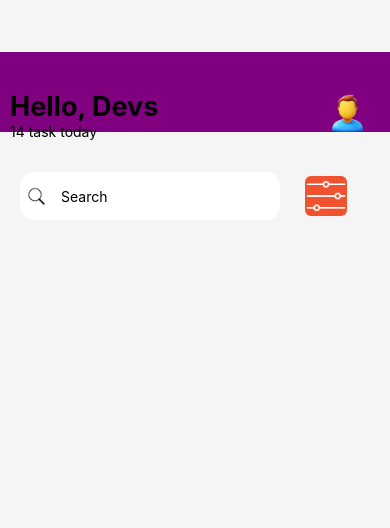
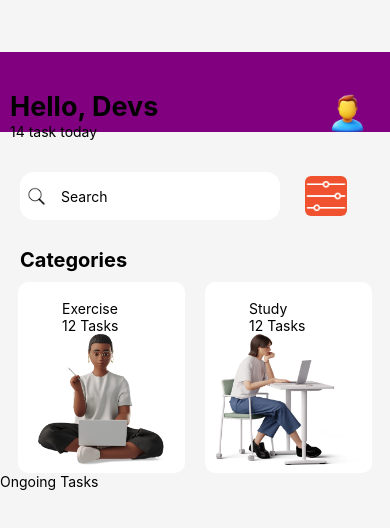
Before and after one commit to Ohenewaah09/rn-assignment3-11019725, a React Native app in the folder SplashZone/: screen / in a window 390 px wide. Shown: the top 528 px of the page. Built offline with nearby package versions, Linux system fonts and the light colour scheme.

Commit message:
Categories Section

```diff
--- a/SplashZone/App.js
+++ b/SplashZone/App.js
@@ -7,14 +7,37 @@ import Header from './components/header';
 export default function App() {
   return (
     <View style={styles.container}>
+
       <Header/>
+
       <View style={styles.SearchAndSlider}>
       <View style={styles.searchContainer}>
       <Image source={require("./components/image.png")} style={styles.searchImage}/>
         <TextInput style={styles.TextInput} placeholder='Search' placeholderTextColor='black'/>
     </View>
+    <Image source={require("./components/bxSlider.png")} style={styles.Slider}/>
+      </View>
 
-    <Image source={require("./components/bxSlider.png")} style={styles.Slider}/>
+      <View style={styles.categorySection}>
+        <Text style={styles.TextSection}>Categories</Text>
+      </View>
+
+      <View style={styles.twoImg}>
+        <View style={styles.Img1Container}>
+        <Text style={styles.exercise1}>Exercise</Text>
+        <Text style={styles.task1}>12 Tasks</Text>
+      <Image source={require("./components/girlcrossleg.png")} style={styles.Image}/>
+        </View>
+
+        <View style={styles.Img2Container}>
+        <Text style={styles.exercise1}>Study</Text>
+        <Text style={styles.task1}>12 Tasks</Text>
+        <Image source={require("./components/manOnComp.png")} style={styles.Image}/>
+        </View>
+      </View>
+
+      <View style={styles.contexts}>
+        <Text>Ongoing Tasks </Text>
       </View>
       <StatusBar style="auto" />
     </View>
@@ -64,5 +87,41 @@ const styles = StyleSheet.create({
     borderRadius:6,
     marginLeft:25,
     marginTop: 40,
+   },
+   TextSection:{
+    marginTop:28,
+    marginLeft:20,
+    fontSize:20,
+    fontWeight:'700',
+    lineHeight:24,
+   },
+   Image:{
+    height:131,
+    width:151,
+    resizeMode: 'contain',
+   },
+   Img1Container:{
+    backgroundColor:'white',
+    marginLeft:18,
+    marginTop:10,
+    borderRadius:10,
+    padding:8,
+   },
+   Img2Container:{
+    backgroundColor:'white',
+    marginLeft:20,
+    marginTop:10,
+    borderRadius:10,
+    padding:8,
+   },
+   exercise1:{
+    marginLeft:36,
+    marginTop:10
+   },
+   task1:{
+    marginLeft:36,
+   },
+   twoImg:{
+    flexDirection:'row'
    }
 });
```
Also changed, not shown: SplashZone/components/girlcrossleg.png (added), SplashZone/components/manOnComp.png (added).
